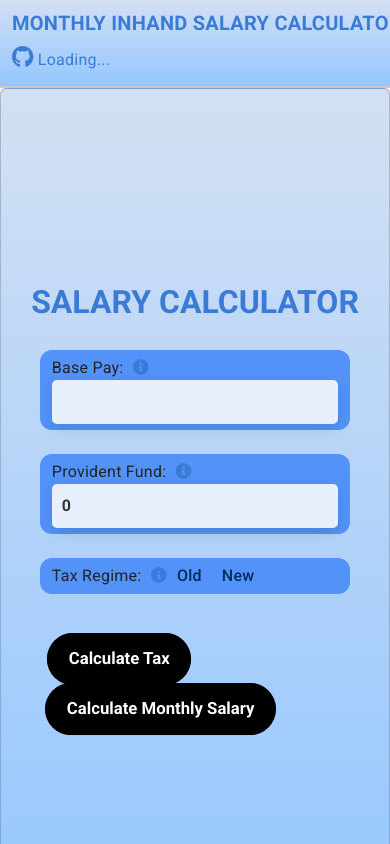
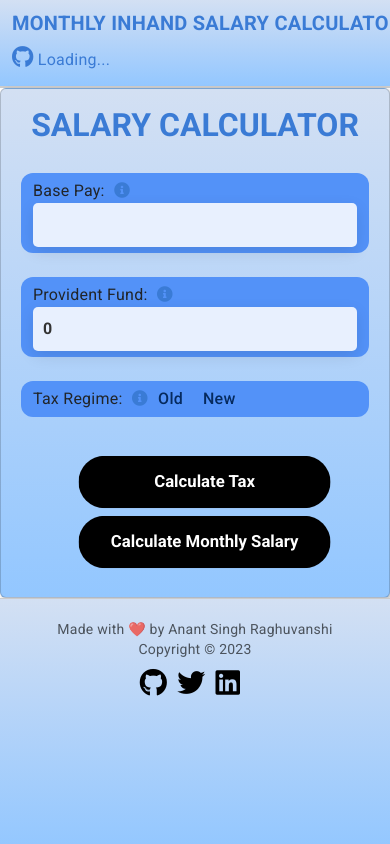
Before and after one commit to anantraghuvanshi/monthly-inhand-salary-calculator, an Angular app: page /salary-calculator in a window 390 px wide. Shown: the top 844 px of the page. Built offline with nearby package versions, Linux system fonts and the light colour scheme; no server answers.

Commit message:
media query added

```diff
--- a/src/app/salary-calculator-component/salary-calculator-component.css
+++ b/src/app/salary-calculator-component/salary-calculator-component.css
@@ -124,7 +124,7 @@ input[type="radio"]:checked + label {
   color: #333;
 }
 .error-message {
-  color: #a50f15; /* Dark red color */
+  color: #a50f15;
   font-size: 12px;
   margin-top: 5px;
   text-align: right;
@@ -135,3 +135,35 @@ input[type="radio"]:checked + label {
   color: #3A7BD5;
   cursor: pointer;
 }
+
+/* Media Queries */
+@media screen and (max-width: 600px) {
+  .card {
+    height: auto;
+    padding: 20px;
+  }
+
+  form {
+    width: 100%;
+    max-width: none;
+  }
+
+  .button-container {
+    flex-direction: column;
+  }
+
+  .btn {
+    margin-bottom: 10px;
+    width: 100%;
+  }
+}
+
+@media screen and (min-width: 601px) and (max-width: 1200px) {
+  .card {
+    padding: 20px;
+  }
+
+  .btn {
+    margin-bottom: 10px;
+  }
+}
```
